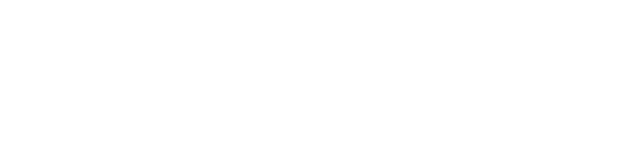
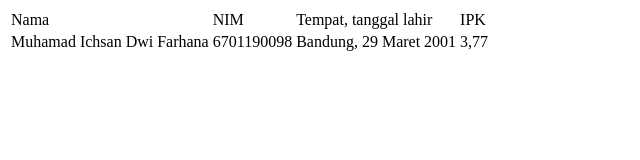
Before and after one commit to ihsan759/-6701190098---assessment1pwb-, a plain HTML site: page index.html in a window 1280 px wide. Shown: the whole page, without its empty margins (0-640 px from the left). Drawn offline with Linux system fonts and the light colour scheme.

Commit message:
v1.1-[6701190098]

```diff
--- a/index.html
+++ b/index.html
@@ -5,6 +5,19 @@
     <title>Title</title>
 </head>
 <body>
-
+    <table>
+        <tr>
+            <td>Nama</td>
+            <td>NIM</td>
+            <td>Tempat, tanggal lahir</td>
+            <td>IPK</td>
+        </tr>
+        <tr>
+            <td>Muhamad Ichsan Dwi Farhana</td>
+            <td>6701190098</td>
+            <td>Bandung, 29 Maret 2001</td>
+            <td>3,77</td>
+        </tr>
+    </table>
 </body>
 </html>
```
